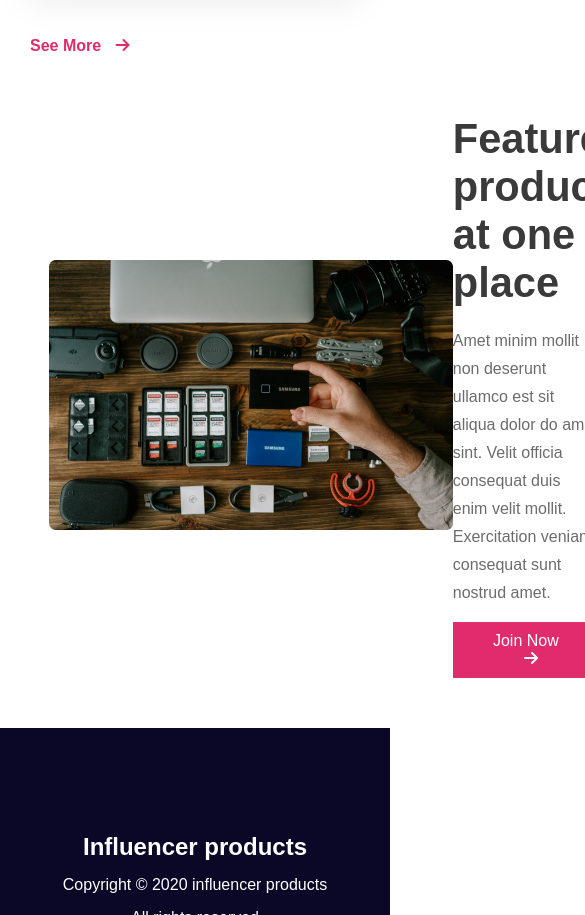
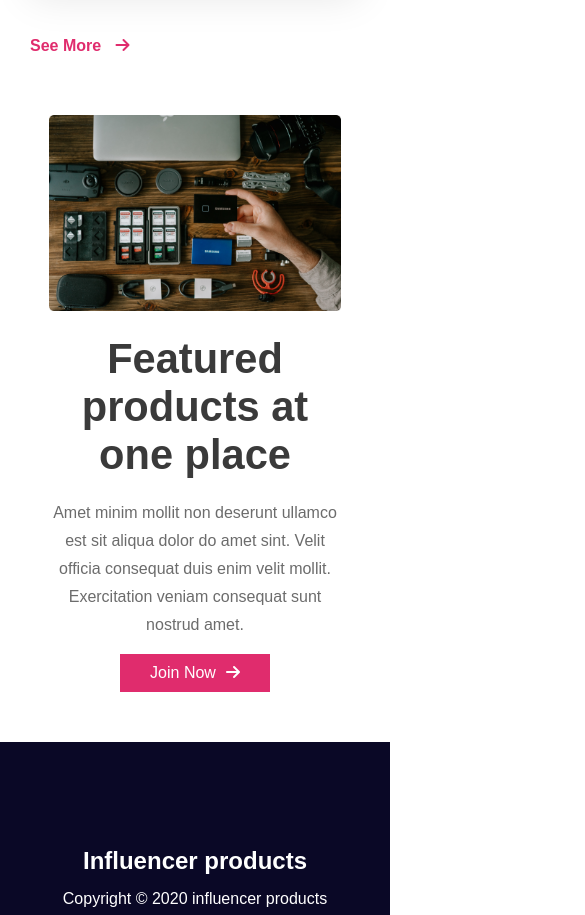
Before and after one commit to mahedy766584/influencer-gear, a plain HTML site: page index.html in a window 390 px wide. Shown: the part 5496-6411 px from the top of the page, 585 px wide, since content can reach past the window. Drawn offline with Linux system fonts and the light colour scheme.

Commit message:
new responsive file added

```diff
--- a/css/style.css
+++ b/css/style.css
@@ -327,5 +327,16 @@ footer .copy{
     .see-more{
         left: 0%;
     }
-
+    /* featured product responsive */
+    .featured-product{
+        flex-direction: column;
+    }
+    .featured-image > img{
+        width: 100%;
+    }
+    .featured-text {
+        width: 100%;
+        text-align: center;
+        margin-top: 20px;
+    }
 }
```
